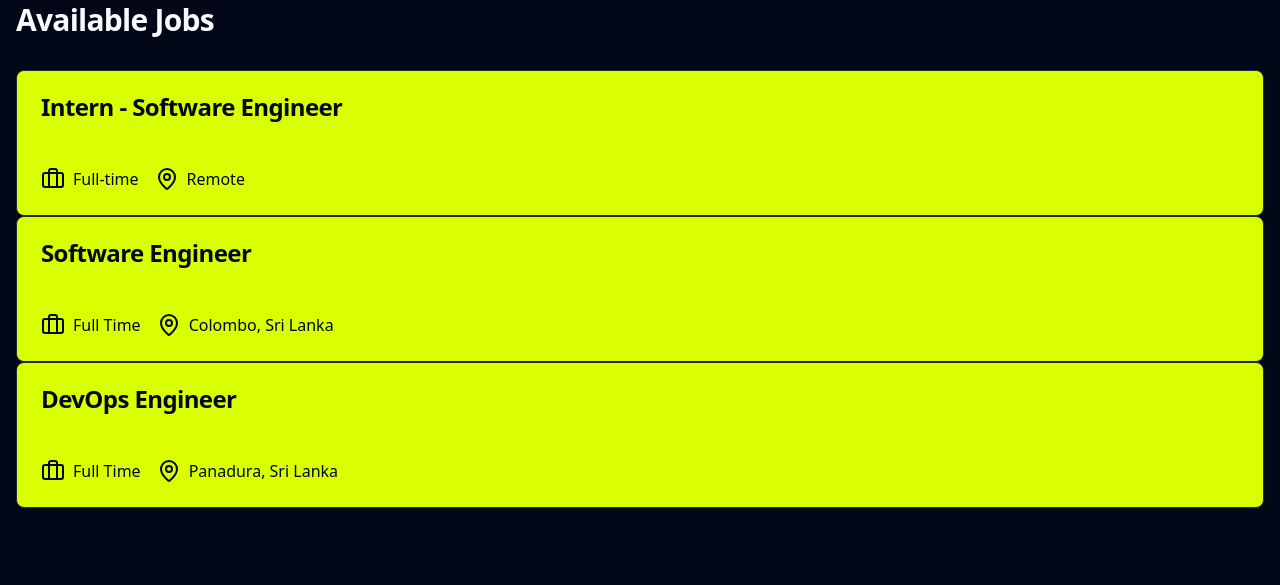
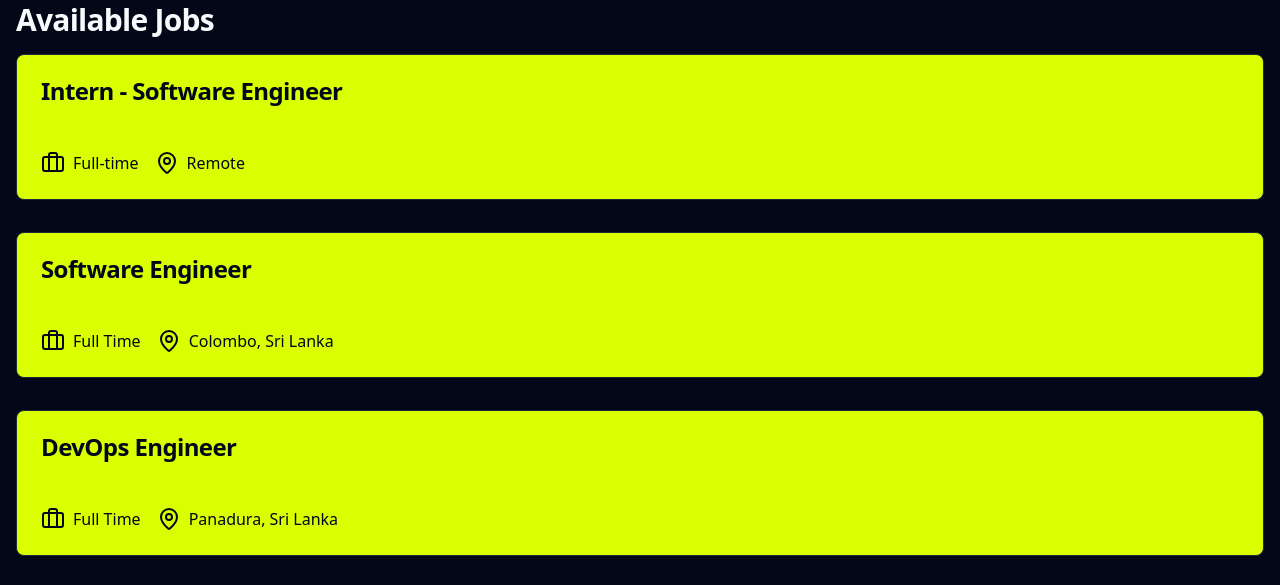
Before and after one commit to Likshan-Lahiru/AI-Driven-Hiring-Platform, a React (Vite) app: page / in a window 1280 px wide. Shown: the part 470-1055 px from the top of the page. Before the commit the page ends 1010 px from the top, so only its background shows below. Built offline with nearby package versions, Linux system fonts and the light colour scheme.

Commit message:
same component repeated multiple time we want assign key of array valu uniqu

```diff
--- a/src/JobSection.jsx
+++ b/src/JobSection.jsx
@@ -1,5 +1,5 @@
-import { Card, CardHeader,CardContent,CardTitle,CardFooter} from "@/components/ui/card";
-import { Briefcase, MapPin} from "lucide-react";
+
+import JobCard from "./jobCard";
 function JobSection() {
 
     const jobs = [
@@ -26,28 +26,13 @@ function JobSection() {
 
 
     return (
-    <section className="py-8 grid gap-y-4">
+    <section className="py-8 ">
         <h2>Available Jobs</h2>
-        <div className="mt-4 flex-col gap-y-8">
+        <div className="mt-4 flex flex-col gap-y-8">
         {
             jobs.map((job) => {
                 return (
-                    <Card>
-                      <CardHeader>
-                        <CardTitle>{job.title}</CardTitle>
-                      </CardHeader>
-                      <CardContent></CardContent>
-                      <CardFooter className="gap-x-4">
-                        <div className="flex items-center gap-x-2">
-                          <Briefcase />
-                          <span>{job.type}</span>
-                        </div>
-                        <div className="flex items-center gap-x-2">
-                          <MapPin />
-                          <span>{job.location}</span>
-                        </div>
-                      </CardFooter>
-                    </Card>
+                    <JobCard keys = {job._id} job = {job }/>
                 );
         })}
         </div>
--- /dev/null
+++ b/src/jobCard.jsx
@@ -0,0 +1,24 @@
+import { Card, CardHeader,CardContent,CardTitle,CardFooter} from "@/components/ui/card";
+import { Briefcase, MapPin} from "lucide-react";
+function JobCard(props) {
+    return (
+        <Card>
+            <CardHeader>
+                <CardTitle>{props.job.title}</CardTitle>
+            </CardHeader>
+            <CardContent></CardContent>
+            <CardFooter className="gap-x-4">
+            <div className="flex items-center gap-x-2">
+                <Briefcase />
+                  <span>{props.job.type}</span>
+                        </div>
+                  <div className="flex items-center gap-x-2">
+                   <MapPin />
+                      <span>{props.job.location}</span>
+                   </div>
+            </CardFooter>
+        </Card>
+    );
+}
+
+export default JobCard;
```
